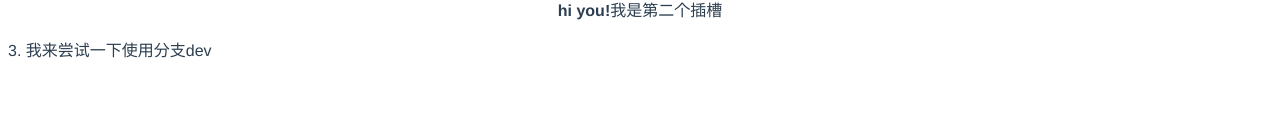
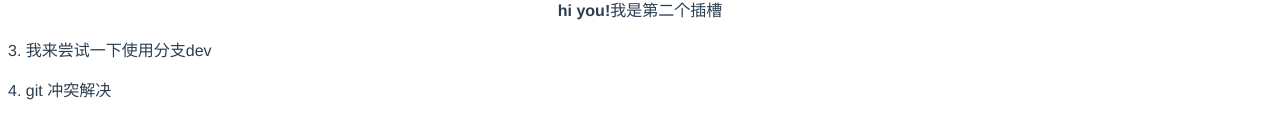
Before and after one commit to wenwen102/studyvue, a Vue app: page /#/template in a window 1280 px wide. Shown: the part 236-374 px from the top of the page. Built offline with nearby package versions, Linux system fonts and the light colour scheme.

Commit message:
冲突解决1

```diff
--- a/src/components/Cachea.vue
+++ b/src/components/Cachea.vue
@@ -9,7 +9,7 @@ export default {
     console.log('activated 被 keep-alive 缓存的组件激活时调用。(组件a');
   },
   deactivated() {
-    console.log('deactivated 被 keep-alive 缓存的组件失活时调用。(组件a');
+    console.log('deactivate d 被 keep-alive 缓存的组件失活时调用。(组件a');
   },
 };
 </script>
--- a/src/views/Template.vue
+++ b/src/views/Template.vue
@@ -11,6 +11,7 @@
     <slot-case>我是一个插槽</slot-case>
     <slot-case>我是第二个插槽</slot-case>
     <p>3. 我来尝试一下使用分支dev</p>
+    <p>4. git 冲突解决</p>
   </div>
 </template>
 
```
Also changed, not shown: 1 other file (tests, documents, lock files or other folders).
